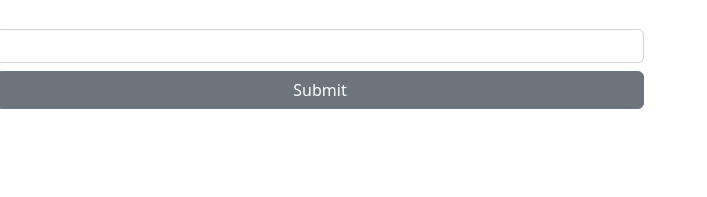
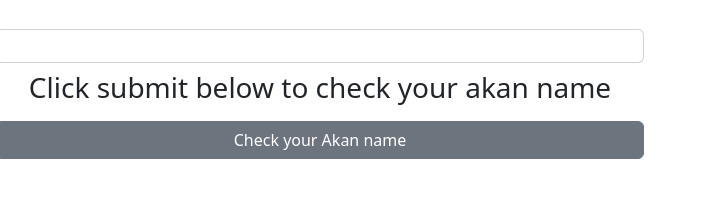
Before and after one commit to AMANIKAI/Pract1, a plain HTML site: page index.html in a window 1280 px wide. Shown: the part 139-336 px from the top of the page, without its empty margins (0-707 px from the left). Drawn offline with Linux system fonts and the light colour scheme; files that its build step writes are made by us from their sources.

Commit message:
added js code

```diff
--- a/index.html
+++ b/index.html
@@ -16,7 +16,8 @@
             <div class="card mt-3">
                 <div class="card-body"></div>
             </div>
-            <button type="button" class="btn btn-secondary" onclick="akanNames()">Submit</button>
+            <h3>Click submit below to check your akan name</h3>
+            <button type="button" class="btn btn-secondary" onclick="akanNames()">Check your Akan name</button>
         </div>
     </div>
 
```
